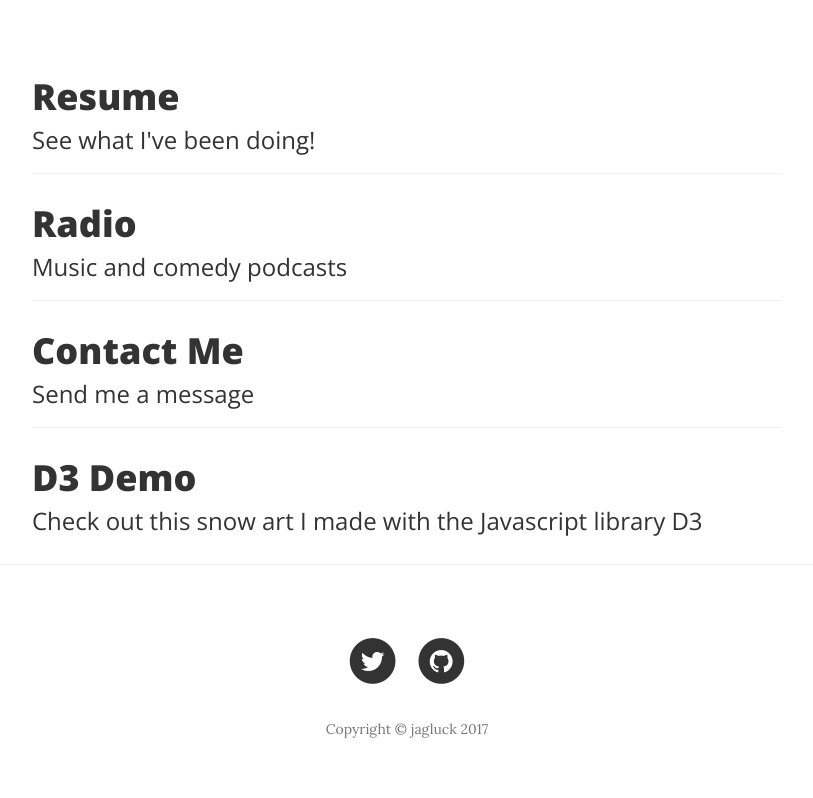
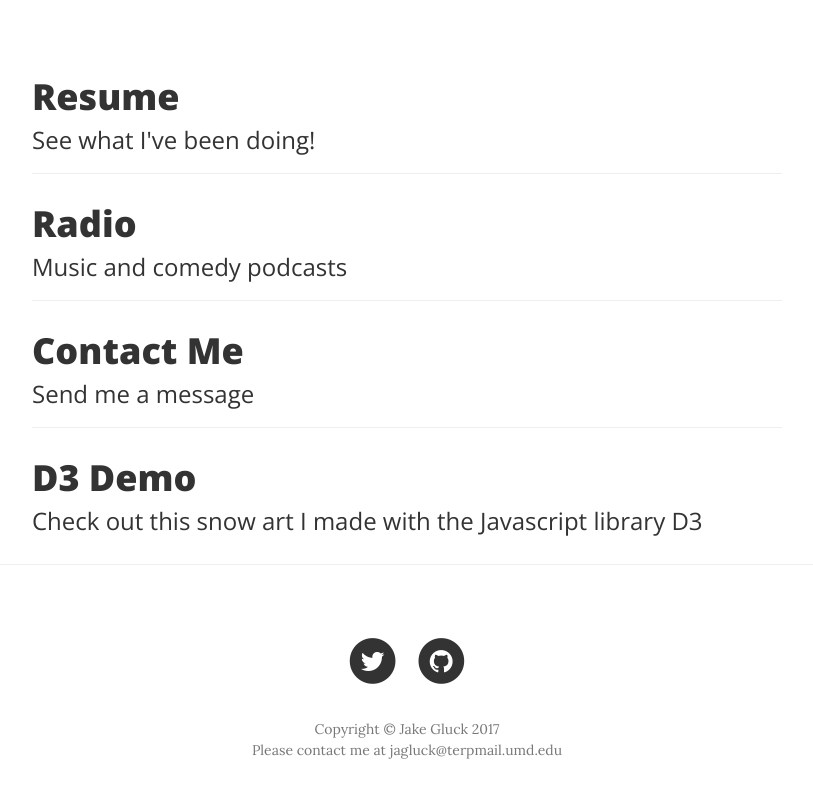
Before and after one commit to jagluck/jagluck.github.io, a website: page index.html in a window 1280 px wide. Shown: the part 451-1249 px from the top of the page, without its empty margins (233-1046 px from the left). Drawn offline with nearby package versions, Linux system fonts and the light colour scheme.

Commit message:
edit footer

```diff
--- a/index.html
+++ b/index.html
@@ -164,7 +164,7 @@
                             </a>
                         </li>
                     </ul>
-                    <p class="copyright text-muted">Copyright &copy; jagluck 2017</p>
+                    <p class="copyright text-muted">Copyright &copy; Jake Gluck 2017 <br> Please contact me at jagluck@terpmail.umd.edu</p>
                 </div>
             </div>
         </div>
```
Also changed, not shown: radio.html (+1 -1 lines), resume.html (+1 -1 lines), skills.html (+1 -1 lines), snow.html (+0 -1 lines).
